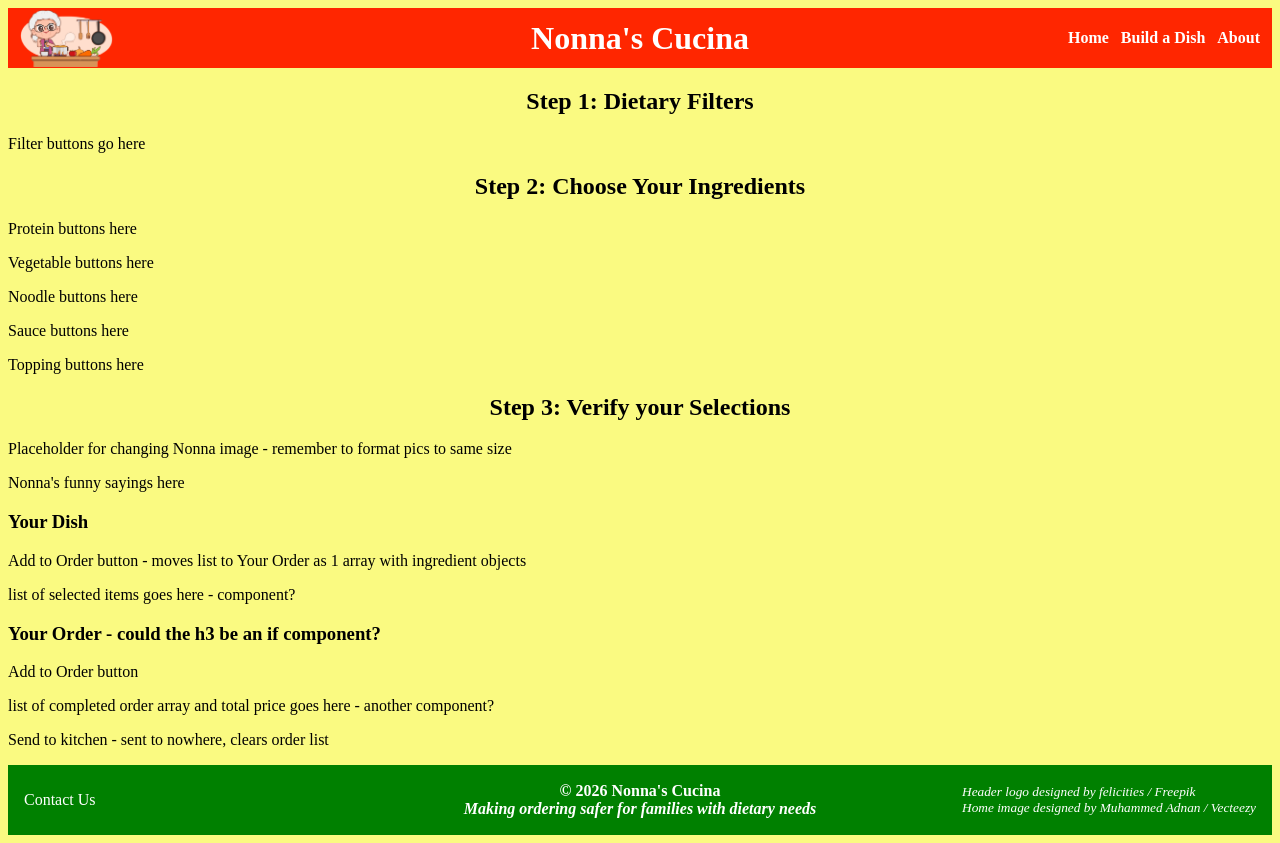
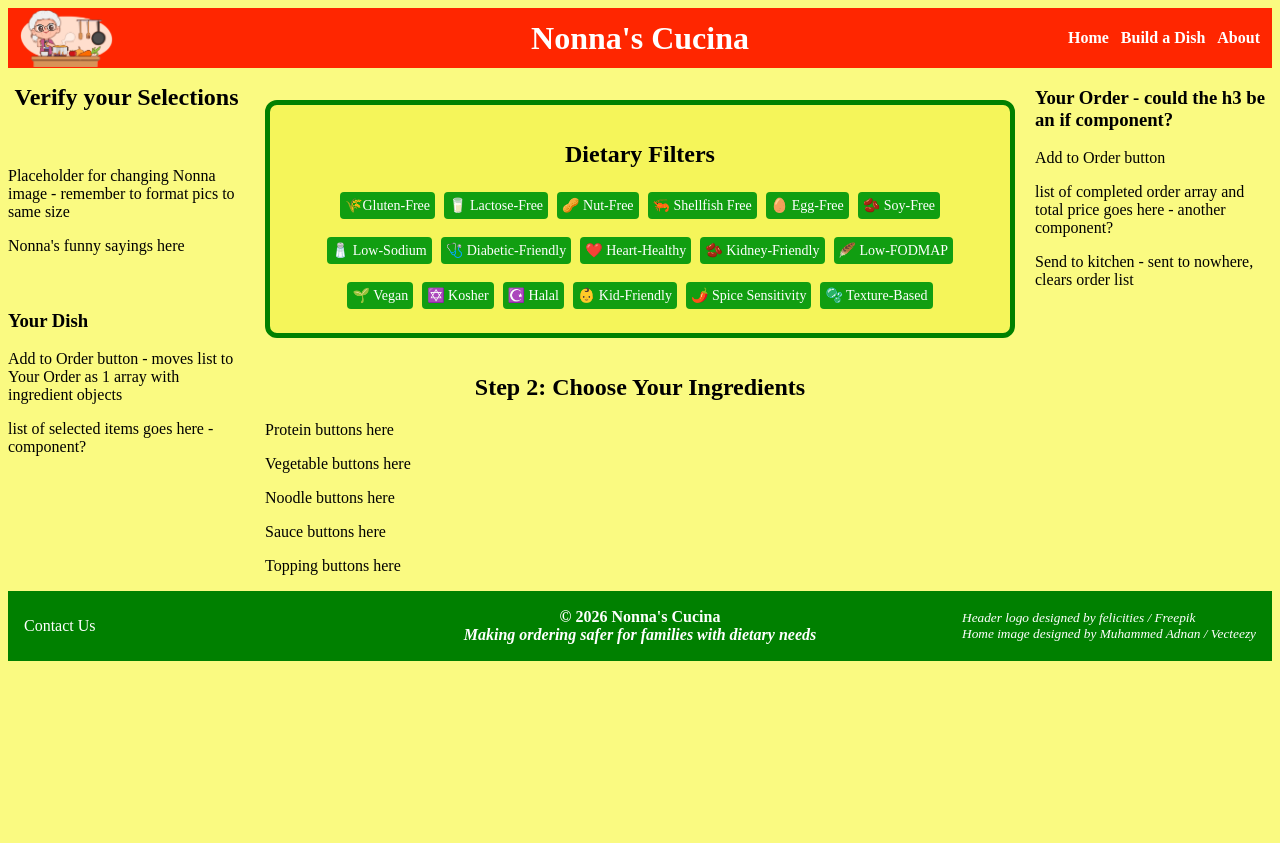
Before and after one commit to lindsayowow/nonnas-cucina, a React (Vite) app: page /buildadish in a window 1280 px wide. After the commit the page ends 800 px from the top, so only its background shows below. Built offline with nearby package versions, Linux system fonts and the light colour scheme.

Commit message:
button styling

```diff
--- a/src/components/Filters.jsx
+++ b/src/components/Filters.jsx
@@ -1,11 +1,22 @@
 import React from 'react';
 import '../styles/Filters.css';
+// import '../styles/Buttons.css';
 
-export default function Filters() {
+export default function Filters(props) {
     return (
-        <div className="filters">
-            <h2>Step 1: Dietary Filters</h2>
-            <p>Filter buttons go here</p>
+        <div className="filterClass">
+            <h2>Dietary Filters</h2>
+            <div className="filterButtons">
+                {props.DietaryFilters.map((filter, index) =>
+                    <React.Fragment key={filter}>
+                        <button className="IngredientButton">{filter}</button>
+
+                        {index === 5 && <div className="break"></div>}
+                        {index === 10 && <div className="break"></div>}
+                    </React.Fragment>
+
+                )}
+            </div>
         </div>
     )
 }
--- a/src/pages/BuildADish.jsx
+++ b/src/pages/BuildADish.jsx
@@ -1,4 +1,4 @@
-import React from 'react';
+import { useState } from 'react';
 import '../styles/BuildADish.css';
 import NonnaReaction from '../components/NonnaReaction.jsx';
 import Filters from '../components/Filters.jsx';
@@ -8,15 +8,28 @@ import Order from '../components/Order.jsx';
 import IngredientButton from '../components/IngredientButton.jsx';
 import FilterButton from '../components/FilterButton.jsx';
 
+const DietaryFilters = ["🌾Gluten-Free", "🥛 Lactose-Free", "🥜 Nut-Free", "🦐 Shellfish Free",
+  "🥚 Egg-Free", "🫘 Soy-Free", "🧂 Low-Sodium", "🩺 Diabetic-Friendly", "❤️ Heart-Healthy",
+   "🫘 Kidney-Friendly", "🪶 Low-FODMAP", "🌱 Vegan", "✡️ Kosher", "☪️ Halal", "👶 Kid-Friendly", "🌶️ Spice Sensitivity",
+    "🫧 Texture-Based"]
+
 export default function BuildADish() {
+const [selectedFilter, setSelectedFilter] = useState("");
+
   return (
     <div className="build-container">
-      <Filters />
-      <Ingredients />
-      <h2>Step 3: Verify your Selections</h2>
-      <NonnaReaction />
-      <Dish />
-      <Order />
+      <div className="section-1">
+        <h2>Verify your Selections</h2>
+        <NonnaReaction />
+        <Dish />
+      </div>
+      <div className="section-2">
+        <Filters DietaryFilters={DietaryFilters} onSelectedFilter={setSelectedFilter}/>
+        <Ingredients selectedFilter={selectedFilter}/>
+      </div>
+      <div className="section-3">
+        <Order />
+      </div>
     </div>
   )
 }
--- a/src/pages/Home.jsx
+++ b/src/pages/Home.jsx
@@ -9,7 +9,7 @@ export default function Home() {
     <div className="hero">
       <img src={NonnaHome} alt="Nonna is smiling at a countertop with hearts surrounding her head" className="logononna" />
 
-      <h2>Welcome to Nonna's Cucina!</h2>
+      <h2>Benvenuti a Nonna's Cucina!</h2>
 
       <h3>Build safe, delicious dishes that meet you and your family's dietary needs</h3>
 
--- a/src/styles/BuildADish.css
+++ b/src/styles/BuildADish.css
@@ -0,0 +1,43 @@
+.build-container {
+  display: grid;
+  grid-template-columns: 1fr auto 1fr;
+  gap: 20px;
+}
+
+.section-1,
+.section-2,
+.section-3 {
+  display: flex;
+  flex-direction: column;
+  gap: 20px;
+}
+
+.IngredientButton {
+  background-color: rgb(17, 158, 17);
+  border: none;
+  color: white;
+  padding: 5px;
+  text-align: center;
+  text-decoration: none;
+  display: inline-block;
+  font-size: 14px;
+  margin: 4px 2px;
+  cursor: pointer;
+  border-radius: 4px;
+  /* padding-left 2px; */
+  /* padding-right 8px; */
+}
+
+.IngredientButton:hover {
+  background-color: rgb(134, 231, 134);
+  /* border: none; */
+  color: black;
+  /* padding: 5px; */
+  /* text-align: center; */
+  /* text-decoration: none; */
+  /* display: inline-block; */
+  /* font-size: 14px; */
+  /* margin: 4px 2px; */
+  /* cursor: pointer; */
+  /* border-radius: 8px; */
+}
--- a/src/styles/Filters.css
+++ b/src/styles/Filters.css
@@ -0,0 +1,27 @@
+
+.filterClass {
+    background-color:rgb(245, 245, 90);
+    border: 5px solid green;
+    border-radius: 12px;
+    max-width: 700px;
+    margin: 0 auto;
+    padding: 20px;
+    margin-top: 2rem;
+}
+
+.filterButtons {
+    display: flex;
+    flex-wrap: wrap;
+    gap: 5px;
+    justify-content: center;
+}
+
+.break {
+  flex-basis: 100%;
+  height: 0;
+}
+
+h2 {
+    margin-top: 1rem;
+    padding: 10px;
+}
--- a/src/styles/Home.css
+++ b/src/styles/Home.css
@@ -1,6 +1,7 @@
 .hero {
   margin: 0 auto;
   text-align: center;
+  padding-bottom: 3rem;
 }
 
 .logononna {
@@ -8,3 +9,14 @@
   width: auto;
   margin-top: .5rem;
 }
+
+.button {
+  background-color: #04AA6D; /* Green */
+border: none;
+color: white;
+padding: 15px 32px;
+text-align: center;
+text-decoration: none;
+display: inline-block;
+font-size: 16px;
+}
```
Also changed, not shown: src/styles/Buttons.css (deleted).
